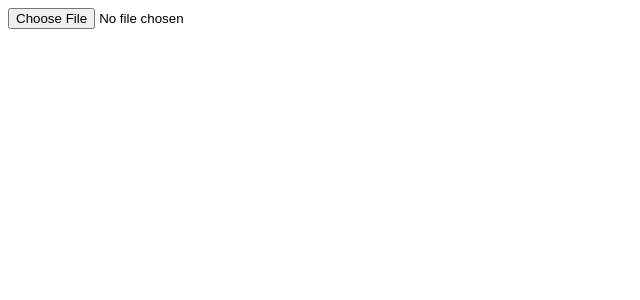
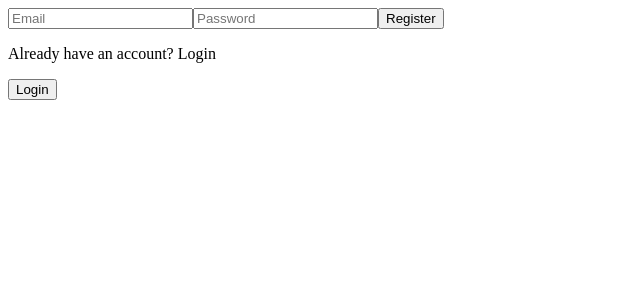
Before and after one commit to dsjramesh7/ReactJS_Projects, a React (Vite) app in the folder projects/: page / in a window 1280 px wide. Shown: the top 300 px of the page, without its empty margins (0-640 px from the left). Built offline with nearby package versions, Linux system fonts and the light colour scheme.

Commit message:
practice

```diff
--- a/projects/src/App.jsx
+++ b/projects/src/App.jsx
@@ -10,6 +10,7 @@ import Eight from "./components/Eight";
 import Nine from "./components/Nine";
 import Ten from "./components/Ten";
 import Eleven from "./components/Eleven";
+import Twelve from "./components/Twelve";
 
 const App = () => {
   return (
@@ -24,7 +25,8 @@ const App = () => {
       {/* <Eight /> */}
       {/* <Nine /> */}
       {/* <Ten /> */}
-      <Eleven />
+      {/* <Eleven /> */}
+      <Twelve />
     </>
   );
 };
--- /dev/null
+++ b/projects/src/components/Twelve.jsx
@@ -0,0 +1,34 @@
+import React, { useState } from "react";
+
+const Twelve = () => {
+  const [email, setEmail] = useState("");
+  const [password, setPassword] = useState("");
+  const [isRegistered, setIsRegistered] = useState(false);
+  return (
+    <div>
+      <form action="">
+        <input
+          type="email"
+          placeholder="Email"
+          onChange={(e) => setEmail(e.target.value)}
+        />
+        <input
+          type="password"
+          placeholder="Password"
+          onChange={(e) => setPassword(e.target.value)}
+        />
+        <button>{isRegistered ? "Login" : "Register"}</button>
+      </form>
+      <p>
+        {isRegistered
+          ? "Don't have an account? Register Now"
+          : "Already have an account? Login"}
+      </p>
+      <button onClick={() => setIsRegistered(!isRegistered)}>
+        {isRegistered ? "Register" : "Login"}
+      </button>
+    </div>
+  );
+};
+
+export default Twelve;
```
